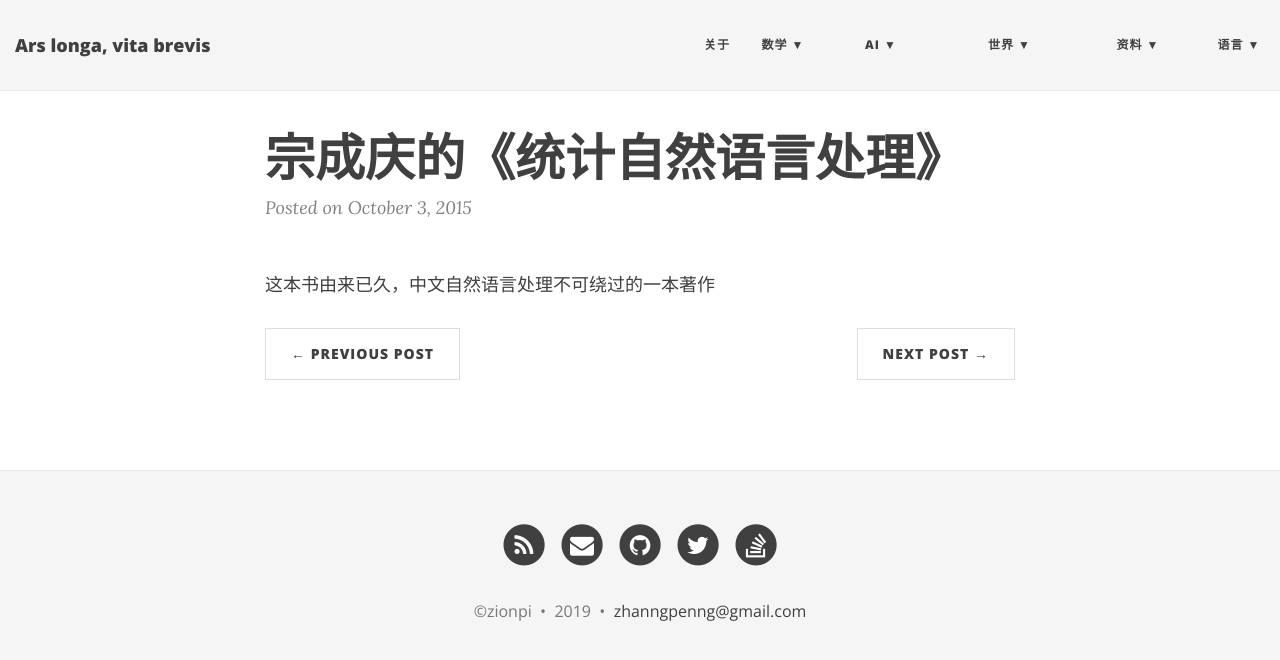
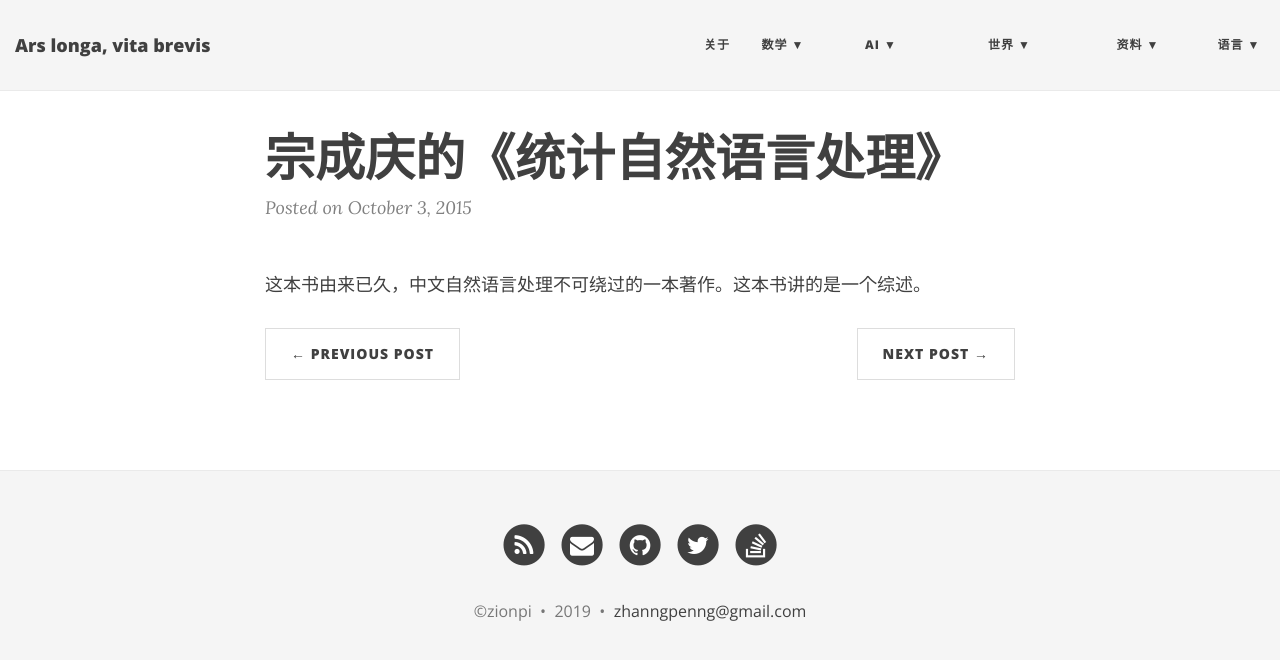
Before and after one commit to ZionPi/zionpi.github.io, a Jekyll site: the page built from _posts/2015-10-03-stastic-natural-language-processing.md, in a window 1280 px wide. Shown: the top 660 px of the page. Built offline with Jekyll 4.4.1, drawn with Linux system fonts in a browser that asks for light colours; nearby versions of some CDN libraries.

Commit message:
Update 2015-10-03-stastic-natural-language-processing.md

```diff
--- a/_posts/2015-10-03-stastic-natural-language-processing.md
+++ b/_posts/2015-10-03-stastic-natural-language-processing.md
@@ -2,4 +2,4 @@
 layout: post
 title: 宗成庆的《统计自然语言处理》
 ---
-这本书由来已久，中文自然语言处理不可绕过的一本著作
+这本书由来已久，中文自然语言处理不可绕过的一本著作。这本书讲的是一个综述。
```
